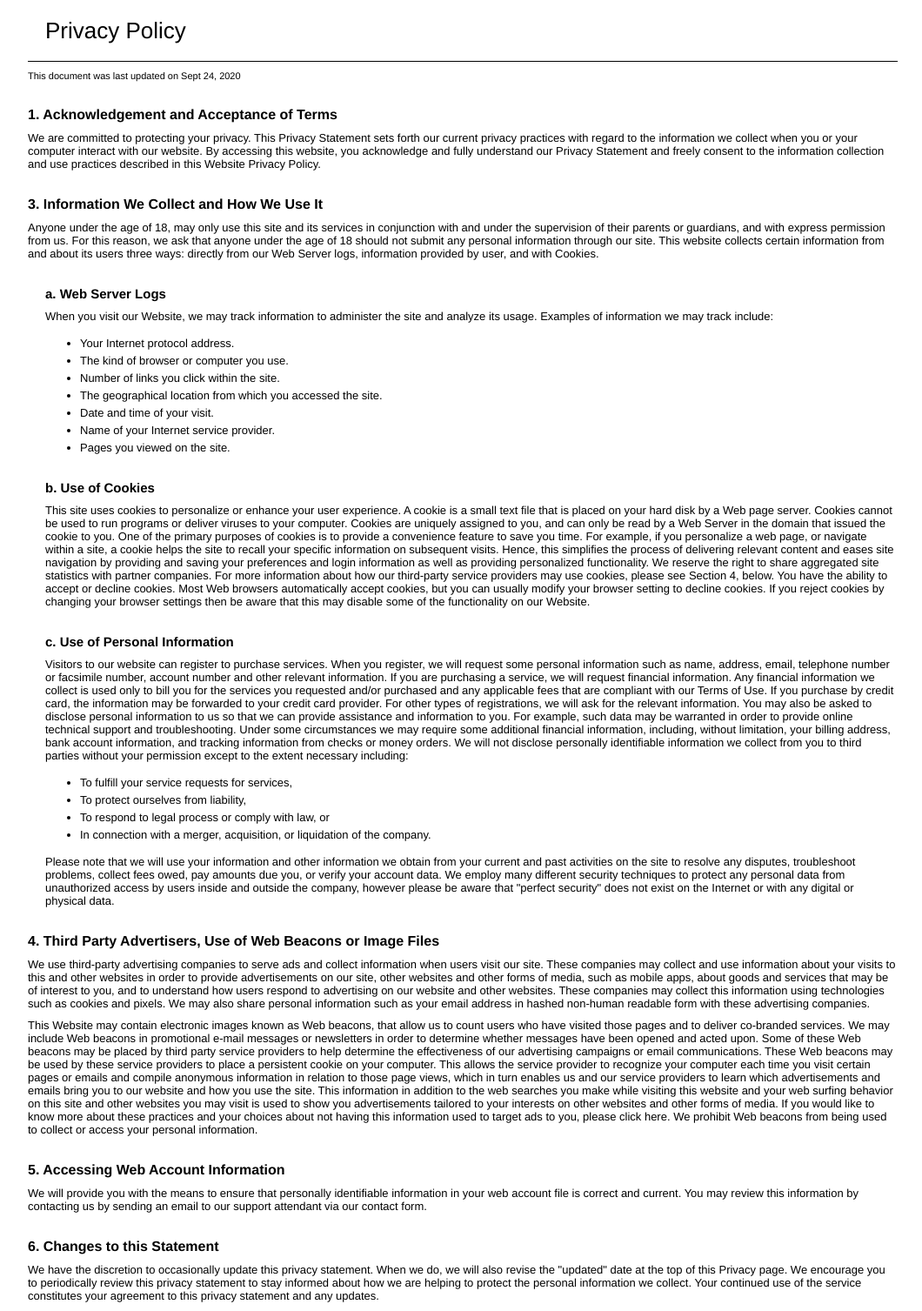
After one commit to rewardkhe/website, a PHP site: page /policy.html in a window 1280 px wide. The commit adds this page. Shown: the whole page at 87% size, without its empty margins (108-1168 px from the left). Run offline with PHP 8.4, Linux system fonts and the light colour scheme.

```diff
--- /dev/null
+++ b/CSS/style2.css
@@ -0,0 +1,57 @@
+  body {
+    font-family: Helvetica, arial, sans-serif;
+    margin: 0;
+  }
+
+ .hic {
+   height:70px;
+   position: relative;
+   width:1000px;
+   margin:0 auto;
+   border-bottom:1px solid #000;
+ }
+ .hicl {
+   position: absolute;
+   left:20px;
+   top:20px;
+   font-weight: 300;
+   font-size:26px;
+   color:#000;
+   font-family: helvetica, arial, sans-serif;
+ }
+
+ .c {
+   position: relative;
+   width:1000px;
+   margin:10px auto 0;
+   overflow: hidden;
+ }
+ .cu {
+   font-size: 11px;
+   margin:0 0 30px;
+ }
+
+ .H2 {
+   font-size: 16px;
+   margin:30px 0 10px;
+ }
+ .p {
+   font-size: 13px;
+   margin:10px 0;
+ }
+
+ .H3 {
+   font-size: 15px;
+   margin:30px 0 10px 20px;
+ }
+ .p2 {
+   font-size: 13px;
+   margin:10px 0 10px 20px;
+ }
+ .ul2 {
+   list-style-type: disc;
+ }
+ .li2 {
+   margin:0 0 5px 20px;
+   font-size:13px;
+ }
--- a/home.php
+++ b/home.php
@@ -24,7 +24,8 @@
 
 <?php include 'buttons.php';?>
 
-
+<div class="bg_music" >
+<iframe src="https://open.spotify.com/embed/track/5lRT2FSv3uu05qbvOkTEFf?utm_source=generator" width="100%" height="80" frameBorder="0" allowfullscreen="" allow="autoplay; clipboard-write; encrypted-media; fullscreen; picture-in-picture"></iframe></div>
 
 </body>
 
--- /dev/null
+++ b/policy.html
@@ -0,0 +1,131 @@
+<!DOCTYPE html>
+<html lang="en">
+
+<head>
+    <meta charset="UTF-8">
+    <meta http-equiv="X-UA-Compatible" content="IE=edge">
+    <meta name="viewport" content="width=device-width, initial-scale=1.0">
+    <link rel="stylesheet" href="CSS/style2.css">
+    <title>Privacy Policy</title>
+</head>
+
+<body>
+    <!-- <div class="h"> -->
+        <!-- <div class="hi"> -->
+            <div class="hic">
+                <div class="hicl">Privacy Policy</div>
+            </div>
+        <!-- </div> -->
+    <!-- </div> -->
+    <div class="c">
+        <div class="cu">This document was last updated on Sept 24, 2020</div>
+
+        <h2 class="H2">1. Acknowledgement and Acceptance of Terms</h2>
+        <p class="p">We are committed to protecting your privacy. This Privacy Statement sets forth our current privacy
+            practices with regard to the information we collect when you or your computer interact with our website. By
+            accessing this website, you acknowledge and fully understand our Privacy Statement and freely consent to the
+            information collection and use practices described in this Website Privacy Policy.</p>
+
+        <h2 class="H2">3. Information We Collect and How We Use It</h2>
+        <p class="p">Anyone under the age of 18, may only use this site and its services in conjunction with and under
+            the supervision of their parents or guardians, and with express permission from us. For this reason, we ask
+            that anyone under the age of 18 should not submit any personal information through our site. This website
+            collects certain information from and about its users three ways: directly from our Web Server logs,
+            information provided by user, and with Cookies.</p>
+
+        <h3 class="H3">a. Web Server Logs</h3>
+        <p class="p2">When you visit our Website, we may track information to administer the site and analyze its usage.
+            Examples of information we may track include:</p>
+        <ul class="ul2">
+            <li class="li2">Your Internet protocol address.</li>
+            <li class="li2">The kind of browser or computer you use.</li>
+            <li class="li2">Number of links you click within the site.</li>
+            <li class="li2">The geographical location from which you accessed the site.</li>
+            <li class="li2">Date and time of your visit.</li>
+            <li class="li2">Name of your Internet service provider.</li>
+            <li class="li2">Pages you viewed on the site.</li>
+        </ul>
+
+        <h3 class="H3">b. Use of Cookies</h3>
+        <p class="p2">This site uses cookies to personalize or enhance your user experience. A cookie is a small text
+            file that is placed on your hard disk by a Web page server. Cookies cannot be used to run programs or
+            deliver viruses to your computer. Cookies are uniquely assigned to you, and can only be read by a Web Server
+            in the domain that issued the cookie to you. One of the primary purposes of cookies is to provide a
+            convenience feature to save you time. For example, if you personalize a web page, or navigate within a site,
+            a cookie helps the site to recall your specific information on subsequent visits. Hence, this simplifies the
+            process of delivering relevant content and eases site navigation by providing and saving your preferences
+            and login information as well as providing personalized functionality. We reserve the right to share
+            aggregated site statistics with partner companies. For more information about how our third-party service
+            providers may use cookies, please see Section 4, below. You have the ability to accept or decline cookies.
+            Most Web browsers automatically accept cookies, but you can usually modify your browser setting to decline
+            cookies. If you reject cookies by changing your browser settings then be aware that this may disable some of
+            the functionality on our Website.</p>
+
+        <h3 class="H3">c. Use of Personal Information</h3>
+        <p class="p2">Visitors to our website can register to purchase services. When you register, we will request some
+            personal information such as name, address, email, telephone number or facsimile number, account number and
+            other relevant information. If you are purchasing a service, we will request financial information. Any
+            financial information we collect is used only to bill you for the services you requested and/or purchased
+            and any applicable fees that are compliant with our Terms of Use. If you purchase by credit card, the
+            information may be forwarded to your credit card provider. For other types of registrations, we will ask for
+            the relevant information. You may also be asked to disclose personal information to us so that we can
+            provide assistance and information to you. For example, such data may be warranted in order to provide
+            online technical support and troubleshooting. Under some circumstances we may require some additional
+            financial information, including, without limitation, your billing address, bank account information, and
+            tracking information from checks or money orders. We will not disclose personally identifiable information
+            we collect from you to third parties without your permission except to the extent necessary including:</p>
+        <ul class="ul2">
+            <li class="li2">To fulfill your service requests for services,</li>
+            <li class="li2">To protect ourselves from liability,</li>
+            <li class="li2">To respond to legal process or comply with law, or</li>
+            <li class="li2">In connection with a merger, acquisition, or liquidation of the company.</li>
+        </ul>
+        <p class="p2">Please note that we will use your information and other information we obtain from your current
+            and past activities on the site to resolve any disputes, troubleshoot problems, collect fees owed, pay
+            amounts due you, or verify your account data. We employ many different security techniques to protect any
+            personal data from unauthorized access by users inside and outside the company, however please be aware that
+            "perfect security" does not exist on the Internet or with any digital or physical data.</p>
+
+        <h2 class="H2">4. Third Party Advertisers, Use of Web Beacons or Image Files</h2>
+        <p class="p">We use third-party advertising companies to serve ads and collect information when users visit our
+            site. These companies may collect and use information about your visits to this and other websites in order
+            to
+            provide advertisements on our site, other websites and other forms of media, such as mobile apps, about
+            goods and
+            services that may be of interest to you, and to understand how users respond to advertising on our website
+            and
+            other websites. These companies may collect this information using technologies such as cookies and pixels.
+            We
+            may also share personal information such as your email address in hashed non-human readable form with these
+            advertising companies.</p>
+        <p class="p">This Website may contain electronic images known as Web beacons, that allow us to count users who
+            have visited those pages and to deliver co-branded services. We may include Web beacons in promotional
+            e-mail messages or newsletters in order to determine whether messages have been opened and acted upon. Some
+            of these Web beacons may be placed by third party service providers to help determine the effectiveness of
+            our advertising campaigns or email communications. These Web beacons may be used by these service providers
+            to place a persistent cookie on your computer. This allows the service provider to recognize your computer
+            each time you visit certain pages or emails and compile anonymous information in relation to those page
+            views, which in turn enables us and our service providers to learn which advertisements and emails bring you
+            to our website and how you use the site. This information in addition to the web searches you make while
+            visiting this website and your web surfing behavior on this site and other websites you may visit is used to
+            show you advertisements tailored to your interests on other websites and other forms of media. If you would
+            like to know more about these practices and your choices about not having this information used to target
+            ads to you, please click here. We prohibit Web beacons from being used to collect or access your personal
+            information.</p>
+
+        <h2 class="H2">5. Accessing Web Account Information</h2>
+        <p class="p">We will provide you with the means to ensure that personally identifiable information in your web
+            account file is correct and current. You may review this information by contacting us by sending an email to
+            our support attendant via our contact form.</p>
+
+        <h2 class="H2">6. Changes to this Statement</h2>
+        <p class="p">We have the discretion to occasionally update this privacy statement. When we do, we will also
+            revise the "updated" date at the top of this Privacy page. We encourage you to periodically review this
+            privacy statement to stay informed about how we are helping to protect the personal information we collect.
+            Your continued use of the service constitutes your agreement to this privacy statement and any updates.</p>
+
+
+    </div>
+</body>
+
+</html>
--- a/work/buttonss.php
+++ b/work/buttonss.php
@@ -2,4 +2,4 @@
 <button id="logout"> log out</button>
 </a>
 
-<button id="workmode" onclick="nightmode(); playclick();"> Work mode </button>
+<!-- <button id="workmode" onclick="nightmode(); playclick();"> Work mode </button> -->
```
Also changed, not shown: CSS/style.css (+31 -2 lines), CSS/style1.css (+35 -16 lines), index.php (+17 -8 lines), login.php (+6 -3 lines), function.php (added).
